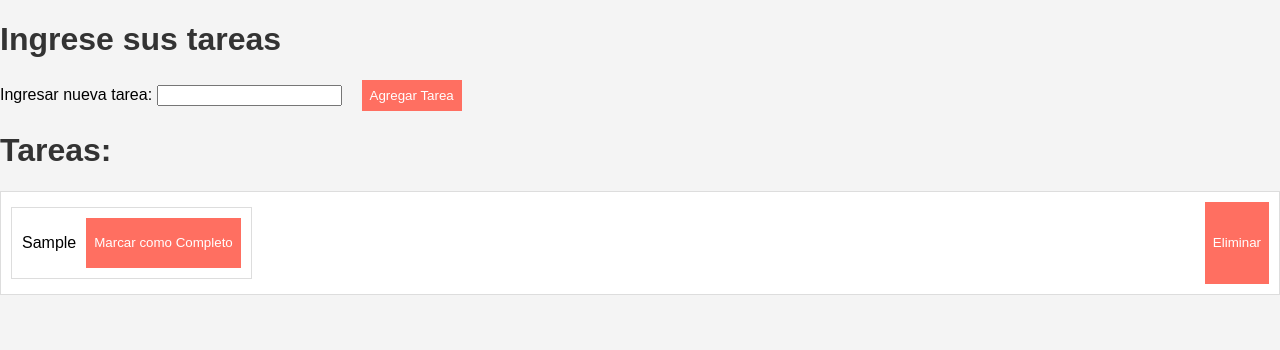
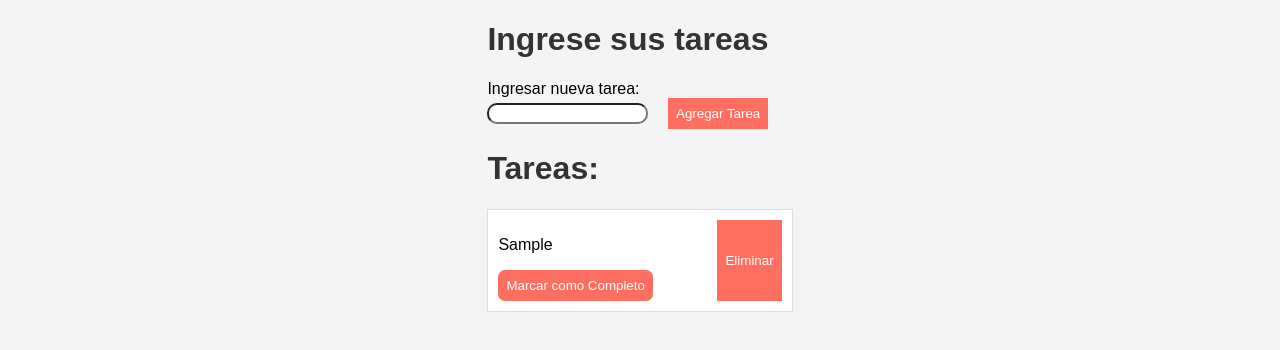
Before and after one commit to ARooseleer/TP-integrador-react, a React (Vite) app: page / in a window 1280 px wide. Both pictures are taken after typing "Sample" into the empty fields and a click on the button "Agregar Tarea". Shown: the top 350 px of the page. Built offline with nearby package versions, Linux system fonts and the light colour scheme.

Commit message:
modificaciones css

```diff
--- a/src/App.css
+++ b/src/App.css
@@ -0,0 +1,8 @@
+body{
+    margin: 0;
+    padding: 0;
+    box-sizing: border-box;
+    display: flex;
+    align-items: center;
+    justify-content: center;
+}
--- a/src/components/TaskForm/MenuForm.css
+++ b/src/components/TaskForm/MenuForm.css
@@ -1,6 +1,8 @@
-/* MenuForm.css */
 input{
   margin-right: 20px;
+  border-radius: 10px;
+  color: black;
+  width: 50%;
 }
 .menu-form {
   margin-top: 20px;
@@ -21,9 +23,11 @@ input{
 .menu-form button {
   background-color: #4caf50;
   color: #fff;
-    border: none;
+  border-radius: 10px;
   padding: 10px;
   cursor: pointer;
+  border-radius: 7px;
+
 }
 
 .menu-form button:hover {
--- a/src/components/TaskForm/MenuForm.jsx
+++ b/src/components/TaskForm/MenuForm.jsx
@@ -17,6 +17,7 @@ const MenuForm = ({ onAddTask }) => {
   return (
     <div>
       <label htmlFor="task">Ingresar nueva tarea:  </label>
+      <br />
       <input
         type="text"
         id="task"
--- a/src/components/TaskItem/Menu.css
+++ b/src/components/TaskItem/Menu.css
@@ -1,24 +1,15 @@
-/* Menu.css */
-
-.menu-item {
-    background-color: #fff;
-    border: 1px solid #ddd;
-    margin: 5px 0;
-    padding: 10px;
-    display: flex;
-    justify-content: space-between;
-  }
-
 .menu-item p {
   margin-right: 10px;
+  flex: 1;
 }
 
 .menu-item button {
   background-color: #ff6f61;
   color: #fff;
-    border: none;
   padding: 8px;
   cursor: pointer;
+  flex: 0 0 auto;
+border-radius: 7px;
 }
 
 .menu-item button:hover {
```
Lines whose indentation alone changed are shown as unchanged.
